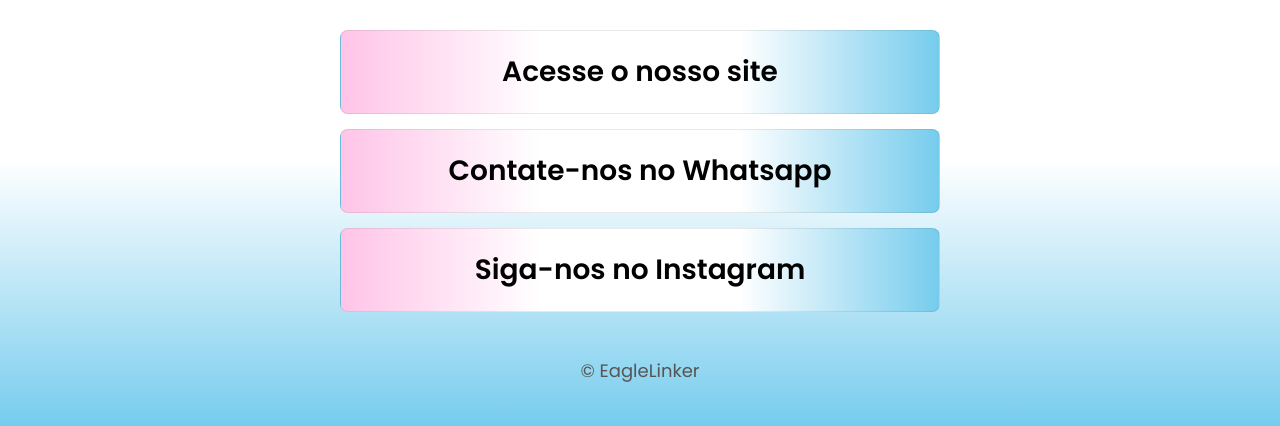
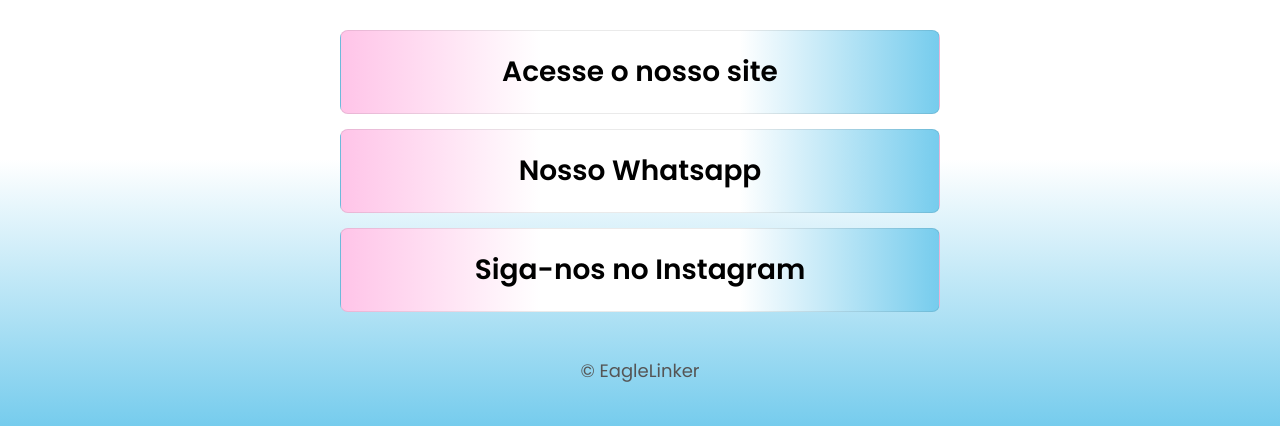
Before and after one commit to marifer-tech/eaglelinker-mgpersonalizados, a plain HTML site: page index.html in a window 1280 px wide. Shown: the part 374-800 px from the top of the page. Drawn offline with Linux system fonts and the light colour scheme.

Commit message:
Atualizar o index.html

```diff
--- a/index.html
+++ b/index.html
@@ -16,7 +16,7 @@
     <!-- Lista de Links -->
     <div class="links">
         <a href="https://mgpersonalizados.netlify.app" target="_blank">Acesse o nosso site</a>
-        <a href="https://api.whatsapp.com/send/?phone=5565996216558&text=Ol%C3%A1+MG+Personalizados!+Eu+adorei+o+trabalho+e+gostaria+de+&type=phone_number&app_absent=0" target="_blank">Contate-nos no Whatsapp
+        <a href="https://api.whatsapp.com/send/?phone=5565996216558&text=Ol%C3%A1+MG+Personalizados!+Eu+adorei+o+trabalho+e+gostaria+de+&type=phone_number&app_absent=0" target="_blank">Nosso Whatsapp
         <a href="https://instagram.com/mgpapelariacriativ" target="_blank">Siga-nos no Instagram</a>
     </div>
 
```
